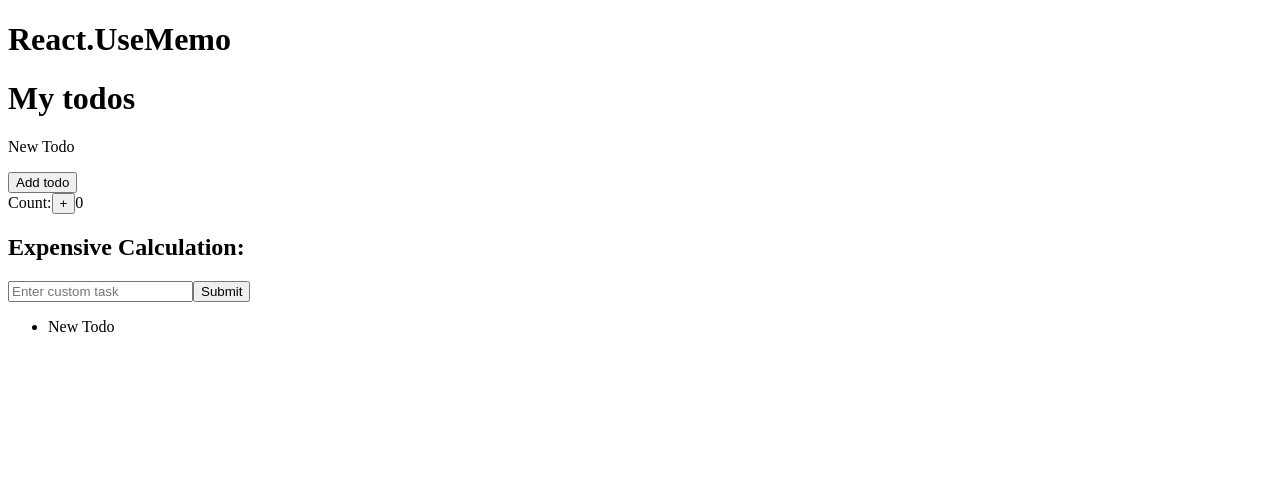
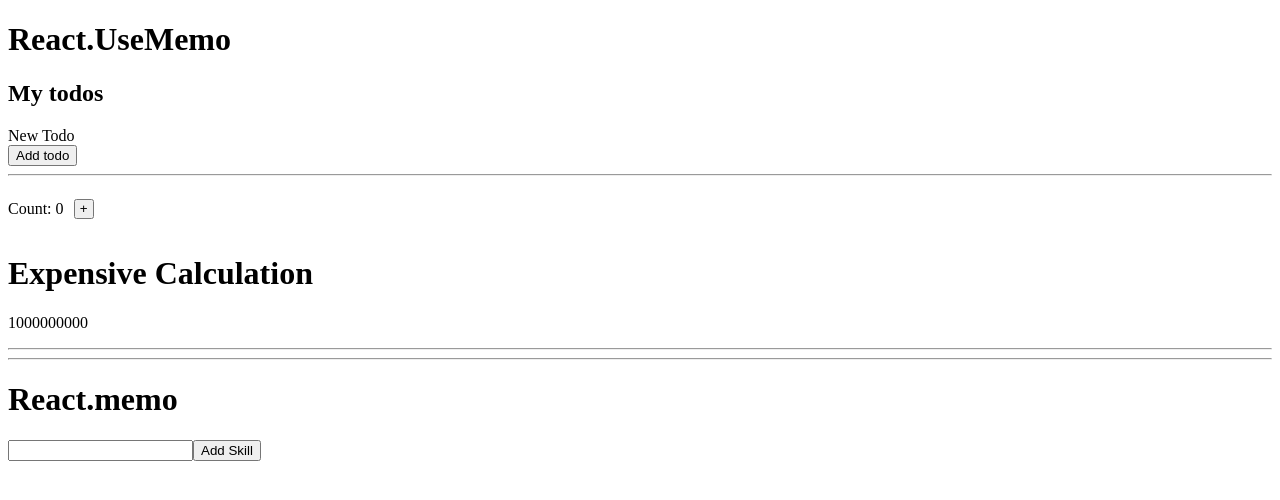
Before and after one commit to acciojob/react-memo-soumyabratam6, a React app: page / in a window 1280 px wide. Shown: the top 500 px of the page. Built offline with nearby package versions, Linux system fonts and the light colour scheme.

Commit message:
all file edit and fix

```diff
--- a/src/components/App.js
+++ b/src/components/App.js
@@ -3,37 +3,12 @@ import UseMemo from './UseMemo';
 import ReactMemo from './ReactMemo';
 
 const App = () => {
-    const[counter,setCounter] = useState(0);
-    const[tasks,setTasks] = useState(["New Todo"]);
-    const[customTask,setCustomTask] = useState([]);
-    const handleIncrement = ()=>{
-        setCounter(counter+1);
-    }
-    const addNewTask = ()=>{
-        setTasks([...tasks,'New Todo'])
-    }
-    const handleCustomTaskSubmit = ()=>{
-        if (customTask.length >5) {
-            setTasks([...tasks,customTask]);
-            setCustomTask("");
-        }
-    }
+
   return (
     <div id='main'>
        <h1>React.UseMemo</h1>
-       <h1>My todos</h1>
-       <p>{tasks}</p>
-      <button onClick={addNewTask} id='add-todo-btn'>Add todo</button>
-      <UseMemo counter={counter} handleIncrement={handleIncrement} />
-      <input
-        type="text"
-        placeholder="Enter custom task"
-        value={customTask}
-        onChange={(e) => setCustomTask(e.target.value)}
-        id='skill-input'
-      />
-      <button onClick={handleCustomTaskSubmit} id='skill-btn'>Submit</button>
-      <ReactMemo tasks={tasks} />
+       <UseMemo />
+       <ReactMemo />
     </div>
   )
 }
--- a/src/components/ReactMemo.js
+++ b/src/components/ReactMemo.js
@@ -1,13 +1,17 @@
-import React from 'react'
+import React, { useState } from 'react'
 
-const ReactMemo = ({tasks}) => {
+const ReactMemo = () => {
+  const[skills,setSkills] = useState([]);
+  const[skillinput,setSkillinput] = useState('');
+
   return (
     <div>
-        <ul>
+        <h1>React.memo</h1>
+        <input id='skill-input' type='text' onChange={(e)=>setSkillinput(e.target.value)}  value={skillinput}/>
+        <button id='skil-btn' onClick={()=>setSkills([...skills,skillinput])}>Add Skill</button>
+        <ul id='item-jumbotron'>
             {
-                tasks.map((task,index)=>(
-                    <li key={index} id={index === tasks.length - 1 ? 'item-jumbotron' : `todo-${index}`}>{task}</li>
-                ))
+              skills.map((skill,index)=><li key={index}>{skill}</li>)
             }
         </ul>
     </div>
--- a/src/components/UseMemo.js
+++ b/src/components/UseMemo.js
@@ -1,23 +1,51 @@
-import React, { useMemo } from 'react'
+import React, { useMemo, useState } from 'react';
 
-const UseMemo = ({ counter,handleIncrement }) => {
-    const computeExpensiveValue = (num)=>{
-        console.log("Computing expensive value...");
-        for (let index = 0; index < 1000000000; index++) {
-            return num*2
-        }
-    }
-    const memoizedValue = useMemo(()=>{
-        computeExpensiveValue(counter)
-    },[counter])
-  return (
-    <div>
+const UseMemo = () => {
+    const [todos, setTodos] = useState(["New Todo"]);
 
-        Count:<button onClick={handleIncrement} id='incr-cnt'>+</button>{counter}
+    const [count, setCount] = useState(0);
 
-        <h2>Expensive Calculation: {memoizedValue}</h2>
-    </div>
-  )
-}
+    const [number, setNumber] = useState();
 
-export default UseMemo
+
+    return (
+        <div>
+            <h2>My todos</h2>
+            <div className='todos'>
+                {
+                    todos.map((todo, index) => {
+                        return <div id={"todo-" + index} key={index}>{todo}</div>
+                    })
+                }
+            </div>
+
+            <button id="add-todo-btn"
+                onClick={() => {
+                    setTodos([...todos, "New Todo"]);
+                }}
+            >Add todo</button>
+
+            <hr />
+
+            <div style={{ display: 'flex', alignItems: 'center' }}>
+                <p>Count: <span id="incr-cnt">{count}</span></p>
+                <button value = "+" id="incr-btn"
+                style={{
+                    marginLeft: '10px',
+                    width: '20px',
+                    height: '20px',
+                    display: 'flex',
+                    justifyContent: 'center',
+                    alignItems: 'center'
+                    }} onClick={() => setCount(count + 1)}>+</button>
+            </div>
+            <h1>Expensive Calculation</h1>
+
+            <p id="calc">{1000000000+count}</p>
+            <hr />
+            <hr />
+        </div>
+    );
+};
+
+export default UseMemo;
```
